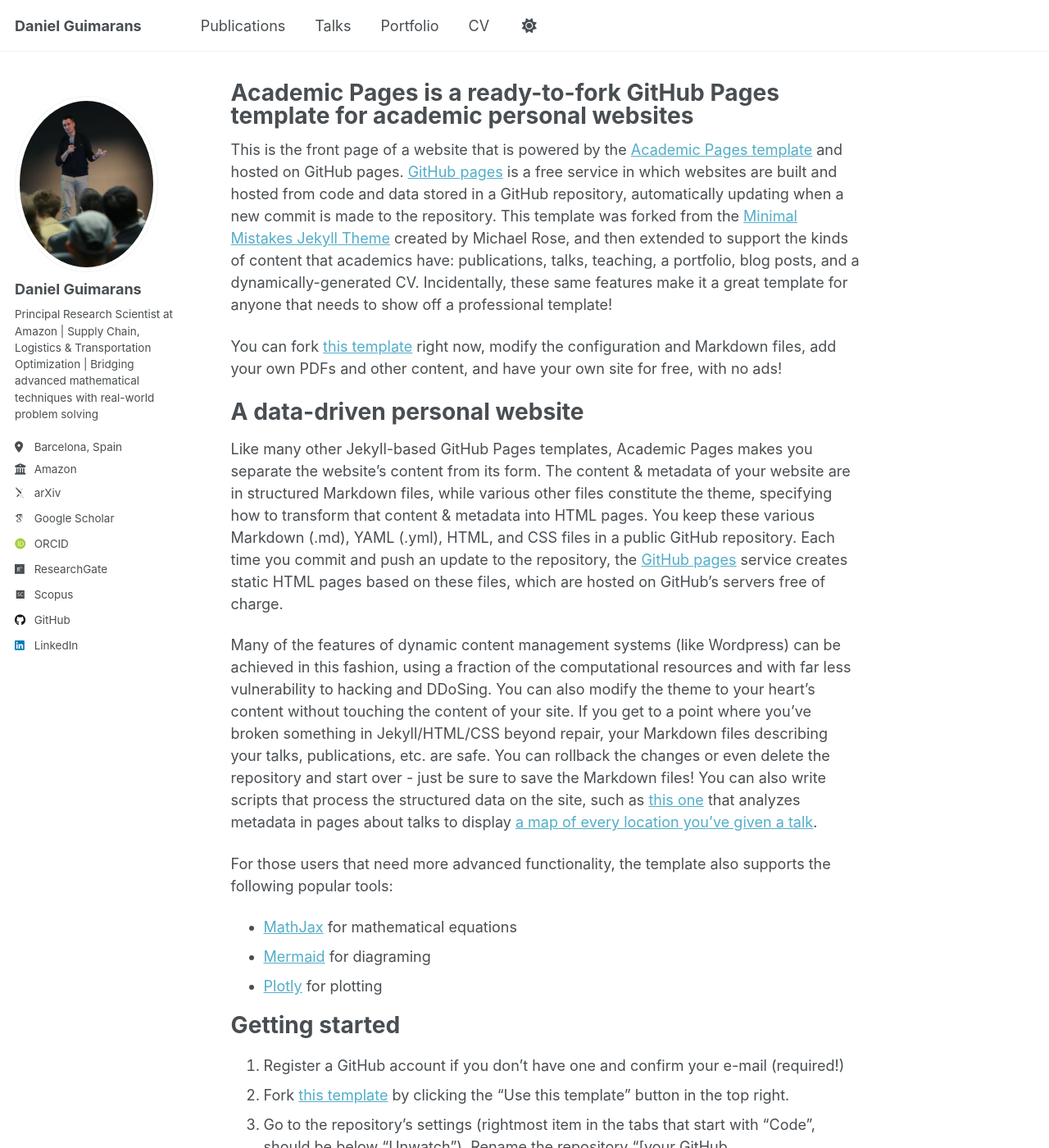
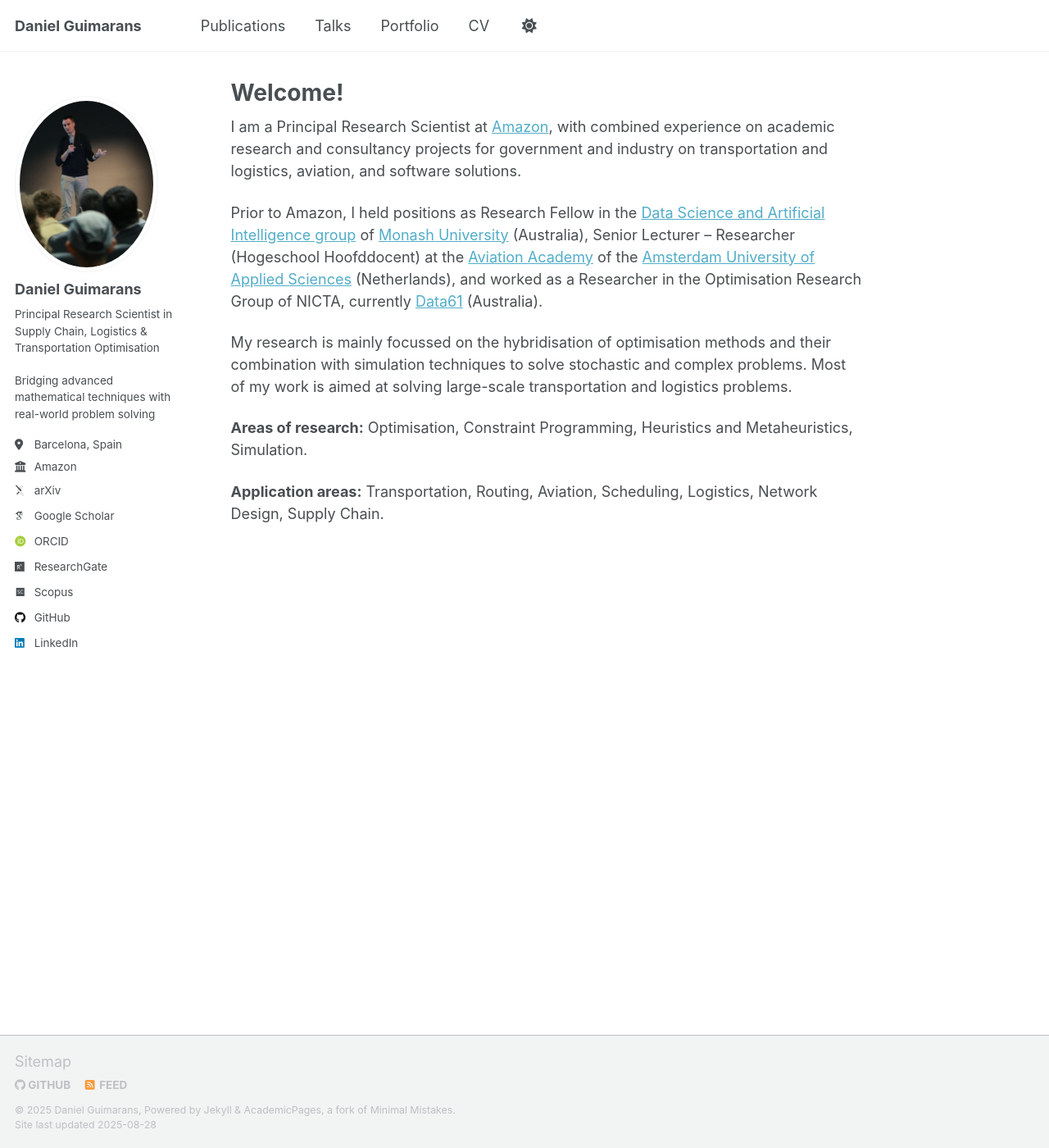
Before and after one commit to dguimarans/dguimarans.github.io, a Jekyll site: the page built from _pages/about.md, in a window 1280 px wide and 1400 px high. Shown: the whole window at 82% size. Built offline with Jekyll 4.4.1, drawn with Linux system fonts in a browser that asks for light colours; some web fonts are replaced; a script that is not in the unit is left out; some of the changed text lies outside the part shown.

Commit message:
Updated about landing page.

```diff
--- a/_config.yml
+++ b/_config.yml
@@ -25,7 +25,7 @@ author:
   avatar           : "keynote_OPTIMA.png"
   name             : "Daniel Guimarans"
   pronouns         : # example: "she/her"
-  bio              : "Principal Research Scientist at Amazon | Supply Chain, Logistics & Transportation Optimization | Bridging advanced mathematical techniques with real-world problem solving"
+  bio              : "Principal Research Scientist in Supply Chain, Logistics & Transportation Optimisation</p><p>Bridging advanced mathematical techniques with real-world problem solving"
   location         : "Barcelona, Spain"
   employer         : "Amazon"
   uri              : # URL
--- a/_pages/about.md
+++ b/_pages/about.md
@@ -1,13 +1,23 @@
 ---
 permalink: /
-title: "Academic Pages is a ready-to-fork GitHub Pages template for academic personal websites"
+title: "Welcome!"
 author_profile: true
 redirect_from:
   - /about/
   - /about.html
 ---
 
-This is the front page of a website that is powered by the [Academic Pages template](https://github.com/academicpages/academicpages.github.io) and hosted on GitHub pages. [GitHub pages](https://pages.github.com) is a free service in which websites are built and hosted from code and data stored in a GitHub repository, automatically updating when a new commit is made to the repository. This template was forked from the [Minimal Mistakes Jekyll Theme](https://mmistakes.github.io/minimal-mistakes/) created by Michael Rose, and then extended to support the kinds of content that academics have: publications, talks, teaching, a portfolio, blog posts, and a dynamically-generated CV. Incidentally, these same features make it a great template for anyone that needs to show off a professional template!
+I am a Principal Research Scientist at [Amazon](https://www.amazon.science/), with combined experience on academic research and consultancy projects for government and industry on transportation and logistics, aviation, and software solutions.
+
+Prior to Amazon, I held positions as Research Fellow in the [Data Science and Artificial Intelligence group](https://research.monash.edu/en/organisations/data-science-ai) of [Monash University](https://www.monash.edu/) (Australia), Senior Lecturer – Researcher (Hogeschool Hoofddocent) at the [Aviation Academy](https://research.hva.nl/en/organisations/aviation-management) of the  [Amsterdam University of Applied Sciences](http://www.amsterdamuas.com/) (Netherlands), and worked as a Researcher in the Optimisation Research Group of NICTA, currently [Data61](http://www.data61.csiro.au/) (Australia).
+
+My research is mainly focussed on the hybridisation of optimisation methods and their combination with simulation techniques to solve stochastic and complex problems. Most of my work is aimed at solving large-scale transportation and logistics problems.
+
+**Areas of research:** Optimisation, Constraint Programming, Heuristics and Metaheuristics, Simulation.
+
+**Application areas:** Transportation, Routing, Aviation, Scheduling, Logistics, Network Design, Supply Chain.
+
+<!-- This is the front page of a website that is powered by the [Academic Pages template](https://github.com/academicpages/academicpages.github.io) and hosted on GitHub pages. [GitHub pages](https://pages.github.com) is a free service in which websites are built and hosted from code and data stored in a GitHub repository, automatically updating when a new commit is made to the repository. This template was forked from the [Minimal Mistakes Jekyll Theme](https://mmistakes.github.io/minimal-mistakes/) created by Michael Rose, and then extended to support the kinds of content that academics have: publications, talks, teaching, a portfolio, blog posts, and a dynamically-generated CV. Incidentally, these same features make it a great template for anyone that needs to show off a professional template!
 
  You can fork [this template](https://github.com/academicpages/academicpages.github.io) right now, modify the configuration and Markdown files, add your own PDFs and other content, and have your own site for free, with no ads!
 
@@ -53,4 +63,4 @@ Example: editing a Markdown file for a talk
 
 For more info
 ------
-More info about configuring Academic Pages can be found in [the guide](https://academicpages.github.io/markdown/), the [growing wiki](https://github.com/academicpages/academicpages.github.io/wiki), and you can always [ask a question on GitHub](https://github.com/academicpages/academicpages.github.io/discussions). The [guides for the Minimal Mistakes theme](https://mmistakes.github.io/minimal-mistakes/docs/configuration/) (which this theme was forked from) might also be helpful.
+More info about configuring Academic Pages can be found in [the guide](https://academicpages.github.io/markdown/), the [growing wiki](https://github.com/academicpages/academicpages.github.io/wiki), and you can always [ask a question on GitHub](https://github.com/academicpages/academicpages.github.io/discussions). The [guides for the Minimal Mistakes theme](https://mmistakes.github.io/minimal-mistakes/docs/configuration/) (which this theme was forked from) might also be helpful. -->
```
Also changed, not shown: images/climbing.jpg (deleted).
